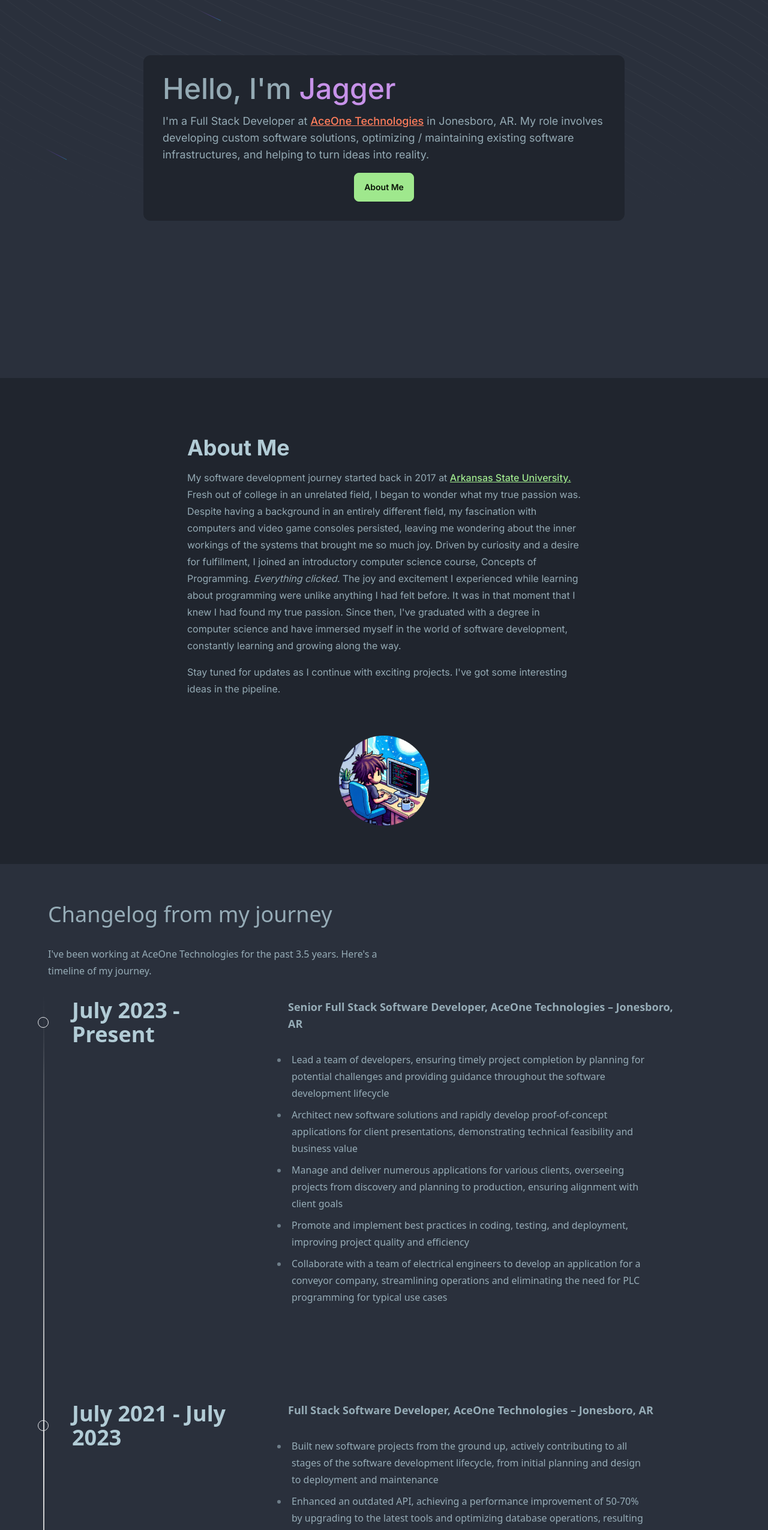
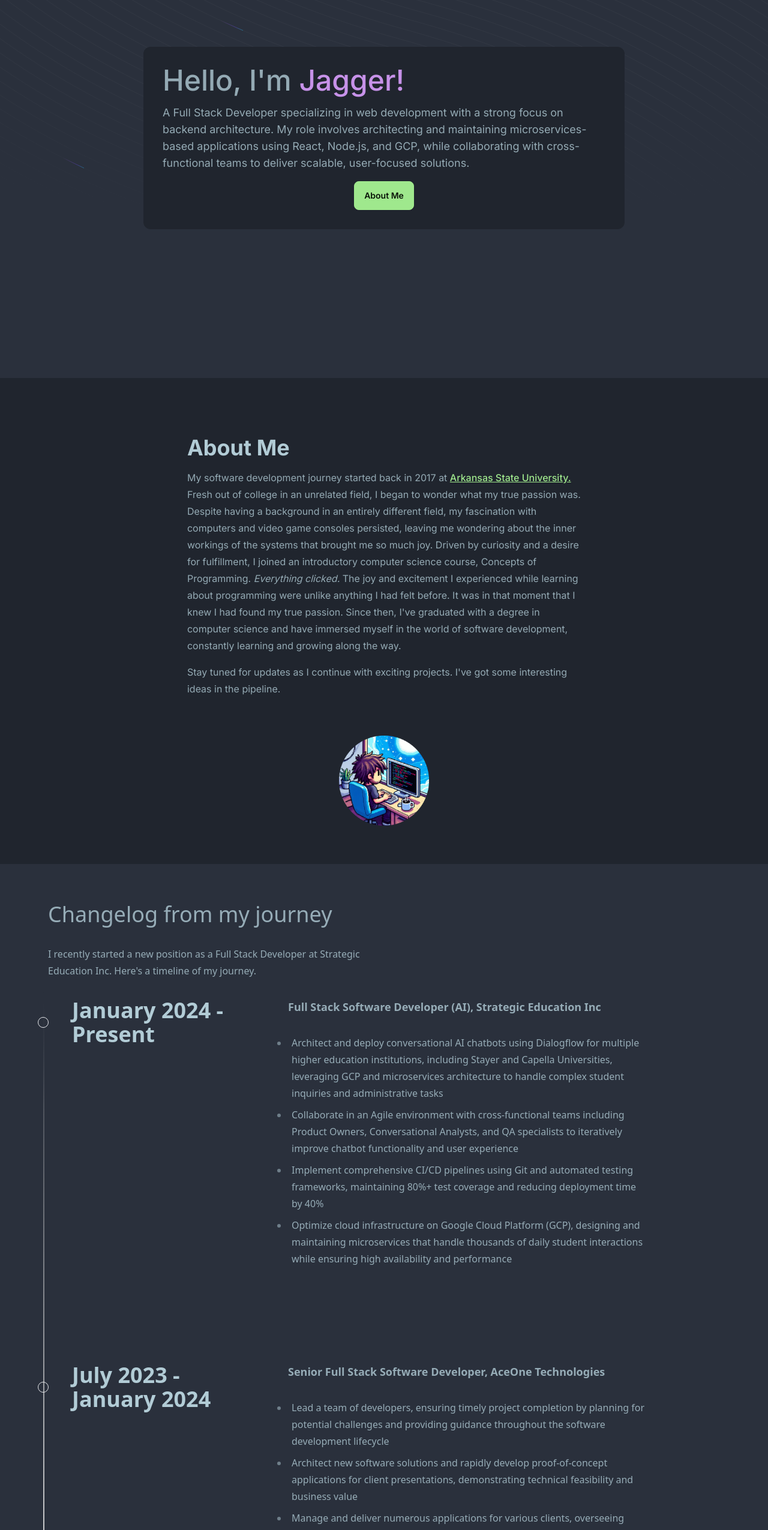
Before and after one commit to jaggerharness/jagger.dev-portfolio, a Next.js app: page / in a window 1280 px wide. Shown: the part 234-2784 px from the top of the page at 60% size. Built offline with nearby package versions, Linux system fonts and the light colour scheme.

Commit message:
feat: update latest employment info

```diff
--- a/package.json
+++ b/package.json
@@ -1,6 +1,6 @@
 {
   "name": "jagger-dev-portfolio",
-  "version": "0.1.0",
+  "version": "1.0.0",
   "private": true,
   "scripts": {
     "dev": "next dev",
@@ -25,7 +25,7 @@
     "react": "^18.3.1",
     "react-dom": "^18.3.1",
     "react-scroll": "^1.9.0",
-    "react-social-icons": "^6.18.0",
+    "react-social-icons": "^6.20.0",
     "sharp": "^0.33.5",
     "tailwind-merge": "^2.5.4",
     "theme-change": "^2.5.0"
--- a/src/app/components/contact-section.tsx
+++ b/src/app/components/contact-section.tsx
@@ -28,6 +28,11 @@ export default function ContactSection() {
               target="_blank"
             />
             <SocialIcon
+              url="https://bsky.app/profile/jaggerharness.dev"
+              network="bsky.app"
+              target="_blank"
+            />
+            <SocialIcon
               url="https://discordapp.com/users/364610872816959498"
               network="discord"
               target="_blank"
--- a/src/app/components/home-section.tsx
+++ b/src/app/components/home-section.tsx
@@ -9,21 +9,12 @@ export default function HomeSection() {
       <section className="flex items-center justify-center px-4 min-h-screen">
         <div className="flex flex-col p-8 rounded-xl bg-base-300 z-10">
           <h1 className="text-3xl md:text-5xl 2xl:text-6xl font-medium prose text-center lg:text-left">
-            Hello, I&apos;m <span className="text-accent">Jagger</span>
+            Hello, I&apos;m <span className="text-accent">Jagger!</span>
           </h1>
           <p className="prose text-lg 2xl:text-xl pt-4 text-center lg:text-left">
-            I&apos;m a Full Stack Developer at{' '}
-            <Link
-              className="text-secondary"
-              href="https://www.aceonetechnologies.com"
-              target="_blank"
-              rel=""
-            >
-              AceOne Technologies
-            </Link>{' '}
-            in Jonesboro, AR. My role involves developing custom software
-            solutions, optimizing / maintaining existing software
-            infrastructures, and helping to turn ideas into reality.
+          A Full Stack Developer specializing in web development with a strong focus on backend architecture. My role involves architecting
+          and maintaining microservices-based applications using React, Node.js, and GCP,
+          while collaborating with cross-functional teams to deliver scalable, user-focused solutions.
           </p>
           <ReactLink
             href="#aboutMe"
--- a/src/app/components/timeline.tsx
+++ b/src/app/components/timeline.tsx
@@ -34,7 +34,7 @@ export const Timeline = ({ data }: { data: TimelineEntry[] }) => {
           Changelog from my journey
         </h2>
         <p className="prose 2xl:text-lg pt-4">
-          I&apos;ve been working at AceOne Technologies for the past 3.5 years.
+          I recently started a new position as a Full Stack Developer at Strategic Education Inc.
           Here&apos;s a timeline of my journey.
         </p>
       </div>
--- a/src/app/page.tsx
+++ b/src/app/page.tsx
@@ -7,12 +7,39 @@ import PortfolioSection from './components/portfolio-section';
 export default function Home() {
   const data = [
     {
-      title: 'July 2023 - Present',
+      title: 'January 2024 - Present',
       content: (
         <div>
           <p className="prose text-lg 2xl:text-xl mb-8 font-semibold">
-            Senior Full Stack Software Developer, AceOne Technologies –
-            Jonesboro, AR
+            Full Stack Software Developer (AI), Strategic Education Inc
+          </p>
+          <ul className="prose list-disc">
+            <li>
+            Architect and deploy conversational AI chatbots using Dialogflow for multiple higher education institutions, including Stayer and Capella
+            Universities, leveraging GCP and microservices architecture to handle complex student inquiries and administrative tasks
+            </li>
+            <li>
+            Collaborate in an Agile environment with cross-functional teams including Product
+            Owners, Conversational Analysts, and QA specialists to iteratively improve chatbot functionality and user experience
+            </li>
+            <li>
+            Implement comprehensive CI/CD pipelines using Git and automated testing frameworks, maintaining 80%+ test coverage and reducing deployment time by 40%
+            </li>
+            <li>
+            Optimize cloud infrastructure on Google Cloud Platform (GCP), designing and maintaining microservices that handle thousands
+            of daily student interactions while ensuring high availability and performance
+            </li>
+          </ul>
+        </div>
+      ),
+    },
+    {
+      title: 'July 2023 - January 2024',
+      content: (
+        <div>
+          <p className="prose text-lg 2xl:text-xl mb-8 font-semibold">
+            Senior Full Stack Software Developer, AceOne Technologies
+
           </p>
           <ul className="prose list-disc">
             <li>
@@ -48,7 +75,7 @@ export default function Home() {
       content: (
         <div>
           <p className="prose text-lg 2xl:text-xl mb-8 font-semibold">
-            Full Stack Software Developer, AceOne Technologies – Jonesboro, AR
+            Full Stack Software Developer, AceOne Technologies
           </p>
           <ul className="prose list-disc">
             <li>
@@ -76,7 +103,7 @@ export default function Home() {
       content: (
         <div>
           <p className="prose text-lg 2xl:text-xl mb-8 font-semibold">
-            Software Development Intern, AceOne Technologies – Jonesboro, AR
+            Software Development Intern, AceOne Technologies
           </p>
           <ul className="prose list-disc">
             <li>
```
Also changed, not shown: 1 other file (tests, documents, lock files or other folders).
